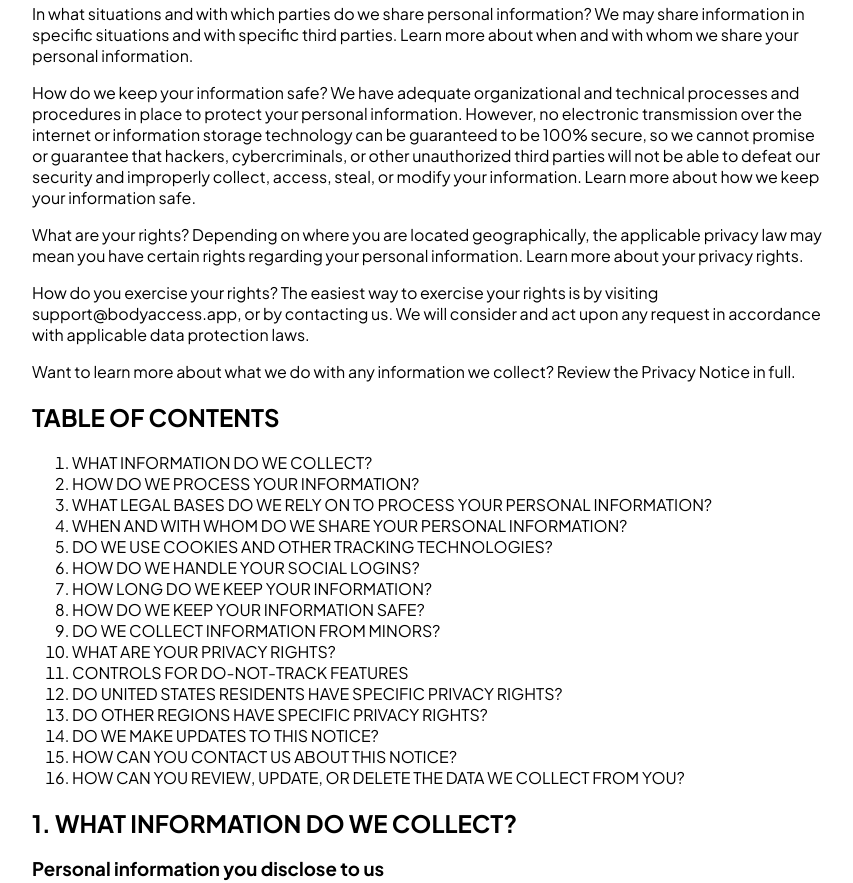
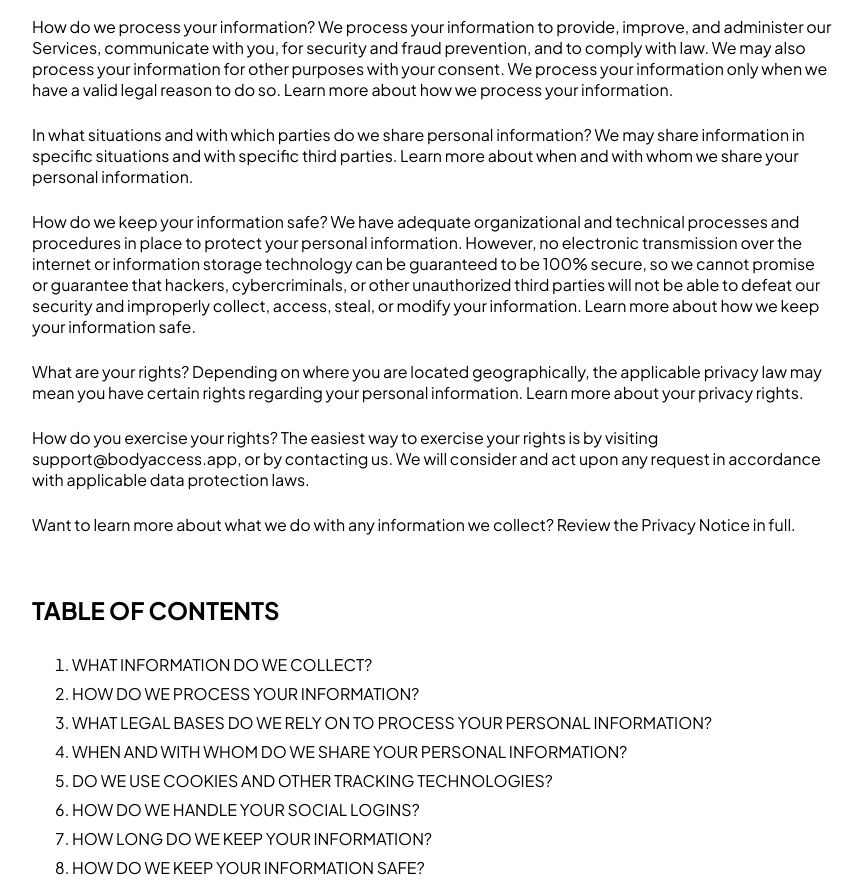
Before and after one commit to mael-sanster/BodyAccess-legal, a plain HTML site: page index.html in a window 1280 px wide. Shown: the part 1054-1937 px from the top of the page, without its empty margins (208-1061 px from the left). Drawn offline with Linux system fonts and the light colour scheme.

Commit message:
Improve spacing between sections and paragraphs; make banner sticky on scroll

```diff
--- a/index.html
+++ b/index.html
@@ -18,6 +18,10 @@
             justify-content: space-between;
             padding: 32px 40px 0 40px;
             background: #fff;
+            position: sticky;
+            top: 0;
+            z-index: 100;
+            box-shadow: 0 2px 8px rgba(0,0,0,0.01);
         }
         .brand {
             display: flex;
@@ -78,6 +82,24 @@
         }
         .main-content h2, .main-content h3, .main-content p, .main-content ul, .main-content ol, .main-content li {
             text-align: left;
+        }
+        .main-content p {
+            margin-top: 0;
+            margin-bottom: 1.5em;
+        }
+        .main-content h2 {
+            margin-top: 2.5em;
+            margin-bottom: 1.2em;
+        }
+        .main-content h3 {
+            margin-top: 2em;
+            margin-bottom: 1em;
+        }
+        .main-content ul, .main-content ol {
+            margin-bottom: 1.5em;
+        }
+        .main-content li {
+            margin-bottom: 0.5em;
         }
         @media (max-width: 600px) {
             .header {
```
Also changed, not shown: terms.html (+22 -0 lines).
